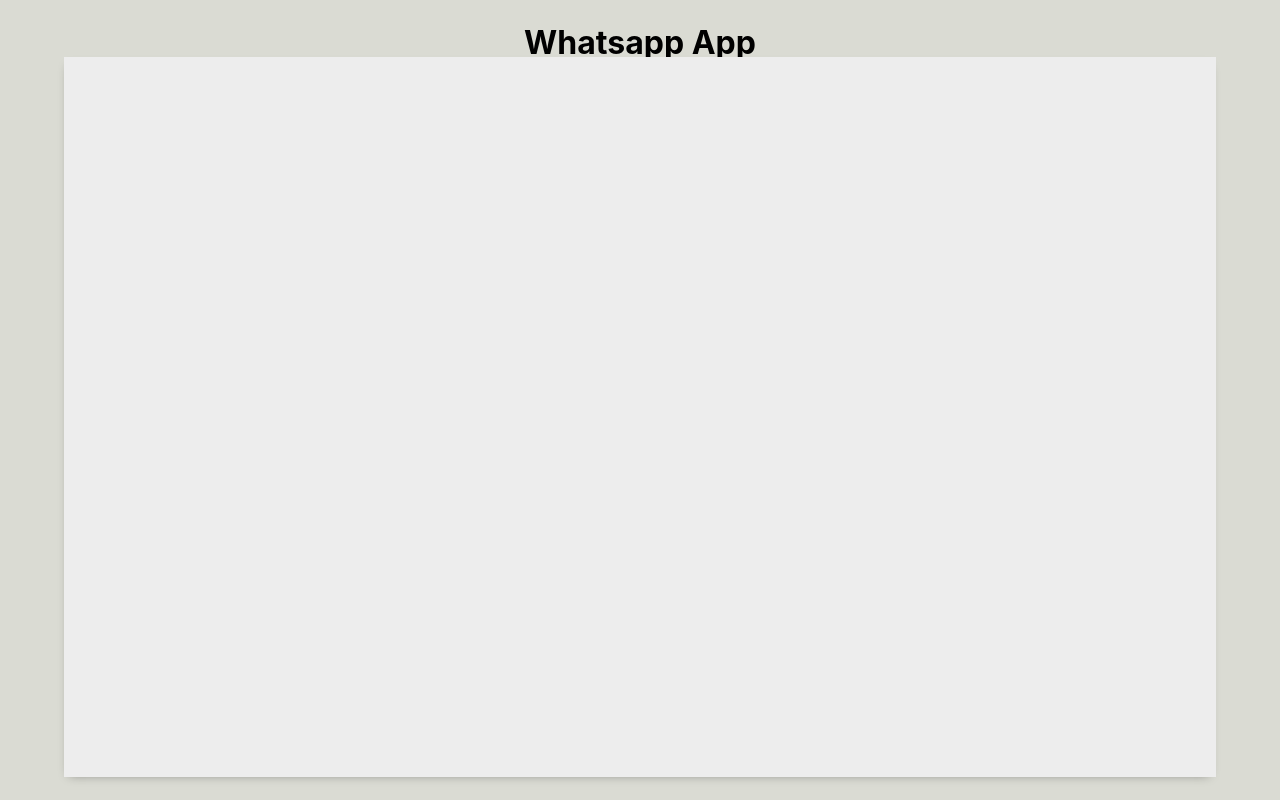
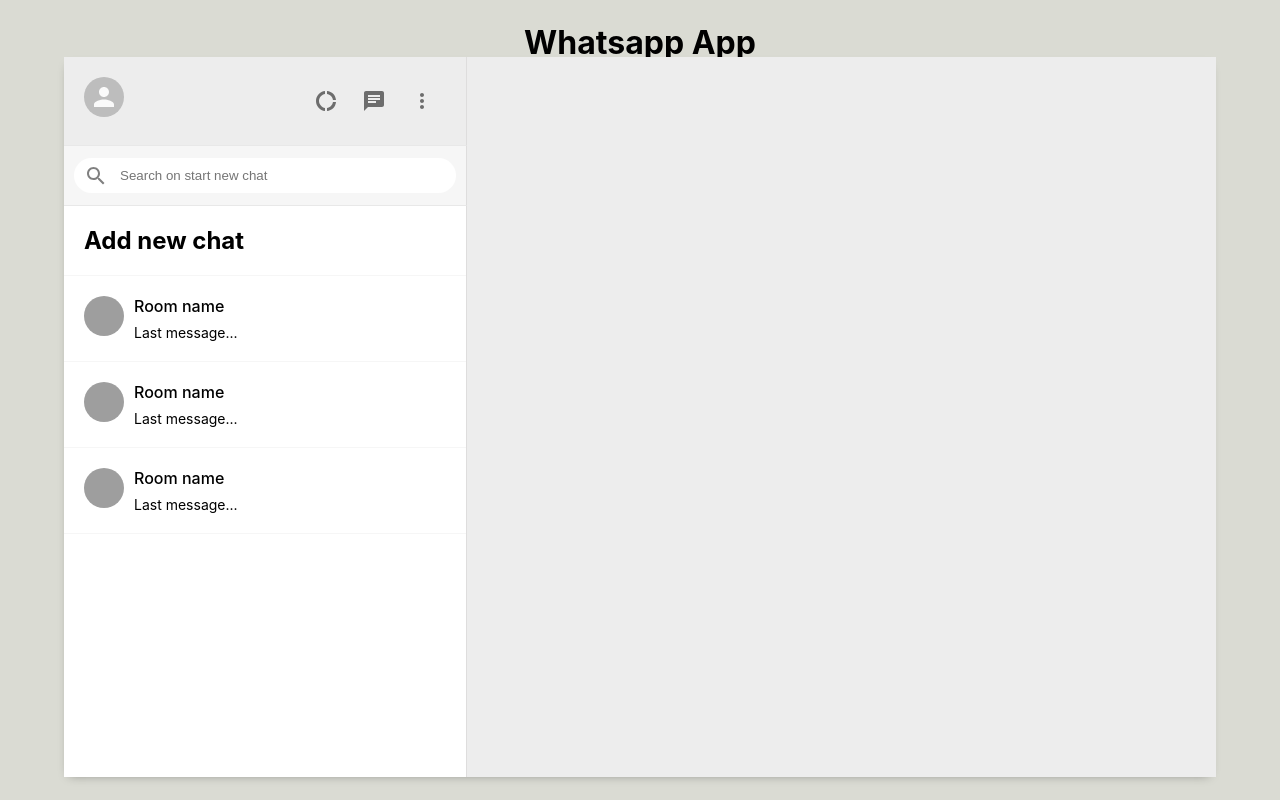
Before and after one commit to artur-petriv/whatsapp-react, a React (Create React App) app in the folder whatsapp/: page / in a window 1280 px wide. Built offline with nearby package versions, Linux system fonts and the light colour scheme; grey boxes are pictures that could not be loaded.

Commit message:
Render sidebar chats

```diff
--- a/whatsapp/package.json
+++ b/whatsapp/package.json
@@ -3,6 +3,8 @@
   "version": "0.1.0",
   "private": true,
   "dependencies": {
+    "@material-ui/core": "^4.11.0",
+    "@material-ui/icons": "^4.9.1",
     "@testing-library/jest-dom": "^4.2.4",
     "@testing-library/react": "^9.5.0",
     "@testing-library/user-event": "^7.2.1",
--- a/whatsapp/src/App.js
+++ b/whatsapp/src/App.js
@@ -1,4 +1,5 @@
 import React from "react";
+import Sidebar from "./Sidebar";
 import "./App.css";
 
 function App() {
@@ -6,7 +7,7 @@
     <div className="app">
       <h1>Whatsapp App</h1>
       <div className="app__body">
-        {/* Sidebar */}
+        <Sidebar />
         {/* Chat */}
       </div>
     </div>
--- /dev/null
+++ b/whatsapp/src/Sidebar.css
@@ -0,0 +1,66 @@
+.sidebar {
+  display: flex;
+  flex-direction: column;
+  flex: 0.35;
+}
+
+.sidebar__header {
+  padding: 20px;
+  display: flex;
+  justify-content: space-between;
+  border-right: 1px solid #dedddd;
+  border-bottom: 1px solid #e8e8e8;
+}
+
+.sidebar__headerRight {
+  min-width: 10vw;
+  display: flex;
+  align-items: center;
+  justify-content: space-between;
+}
+
+.sidebar__headerRight > .MuiSvgIcon-root {
+  margin-right: 2vw;
+  font-size: 24px !important;
+}
+
+.sidebar__search {
+  padding: 10px;
+  height: 39px;
+  display: flex;
+  align-items: center;
+  background-color: #f6f6f6;
+  border-right: 1px solid #dedddd;
+}
+
+.sidebar__searchContainer {
+  padding: 0 10px;
+  display: flex;
+  align-items: center;
+  background-color: #fff;
+  width: 100%;
+  height: 35px;
+  border-radius: 20px;
+}
+
+.sidebar__searchContainer > input {
+  margin-left: 10px;
+  border: none;
+  flex: 1;
+}
+
+.sidebar__searchContainer > input:focus {
+  outline: none;
+}
+
+.sidebar__searchContainer > .MuiSvgIcon-root {
+  color: grey;
+}
+
+.sidebar__chats {
+  flex: 1;
+  background-color: white;
+  border-right: 1px solid #dedddd;
+  border-top: 1px solid #e8e8e8;
+  /* overflow: scroll; */
+}
--- /dev/null
+++ b/whatsapp/src/Sidebar.js
@@ -0,0 +1,44 @@
+import React from "react";
+import { Avatar, IconButton } from "@material-ui/core";
+import DonutLargeIcon from "@material-ui/icons/DonutLarge";
+import ChatIcon from "@material-ui/icons/Chat";
+import MoreVertIcon from "@material-ui/icons/MoreVert";
+import SearchOutlinedIcon from "@material-ui/icons/SearchOutlined";
+import SidebarChat from "./SidebarChat";
+
+import "./Sidebar.css";
+
+function Sidebar() {
+  return (
+    <div className="sidebar">
+      <div className="sidebar__header">
+        <Avatar />
+        <div className="sidebar__headerRight">
+          <IconButton>
+            <DonutLargeIcon />
+          </IconButton>
+          <IconButton>
+            <ChatIcon />
+          </IconButton>
+          <IconButton>
+            <MoreVertIcon />
+          </IconButton>
+        </div>
+      </div>
+      <div className="sidebar__search">
+        <div className="sidebar__searchContainer">
+          <SearchOutlinedIcon />
+          <input type="text" placeholder="Search on start new chat" />
+        </div>
+      </div>
+      <div className="sidebar__chats">
+        <SidebarChat addNewChat />
+        <SidebarChat />
+        <SidebarChat />
+        <SidebarChat />
+      </div>
+    </div>
+  );
+}
+
+export default Sidebar;
--- /dev/null
+++ b/whatsapp/src/SidebarChat.css
@@ -0,0 +1,24 @@
+.sidebarChat {
+  padding: 20px;
+  display: flex;
+  cursor: pointer;
+  border-bottom: 1px solid #f6f6f6;
+}
+
+.sidebarChat:hover {
+  background-color: #ececec;
+}
+
+.sidebarChat__info > h2 {
+  margin-bottom: 8px;
+  font-size: 16px;
+  font-weight: 500;
+}
+
+.sidebarChat__info {
+  margin-left: 10px;
+}
+
+.sidebarChat__info > p {
+  font-size: 14px;
+}
--- /dev/null
+++ b/whatsapp/src/SidebarChat.js
@@ -0,0 +1,35 @@
+import React, { useState, useEffect } from "react";
+import { Avatar } from "@material-ui/core";
+import "./SidebarChat.css";
+
+function SidebarChat({ addNewChat }) {
+  const [seed, setSeed] = useState("");
+
+  useEffect(() => {
+    setSeed(Math.floor(Math.random() * 5000));
+  }, []);
+
+  const createChat = () => {
+    const roomName = prompt("Please enter name for chat");
+
+    if (rootName) {
+      // do some db action
+    }
+  };
+
+  return !addNewChat ? (
+    <div className="sidebarChat">
+      <Avatar src={`https://avatars.dicebear.com/api/avataaars/${seed}.svg`} />
+      <div className="sidebarChat__info">
+        <h2>Room name</h2>
+        <p>Last message...</p>
+      </div>
+    </div>
+  ) : (
+    <div onClick={createChat} className="sidebarChat">
+      <h2>Add new chat</h2>
+    </div>
+  );
+}
+
+export default SidebarChat;
```
Also changed, not shown: 1 other file (tests, documents, lock files or other folders).
